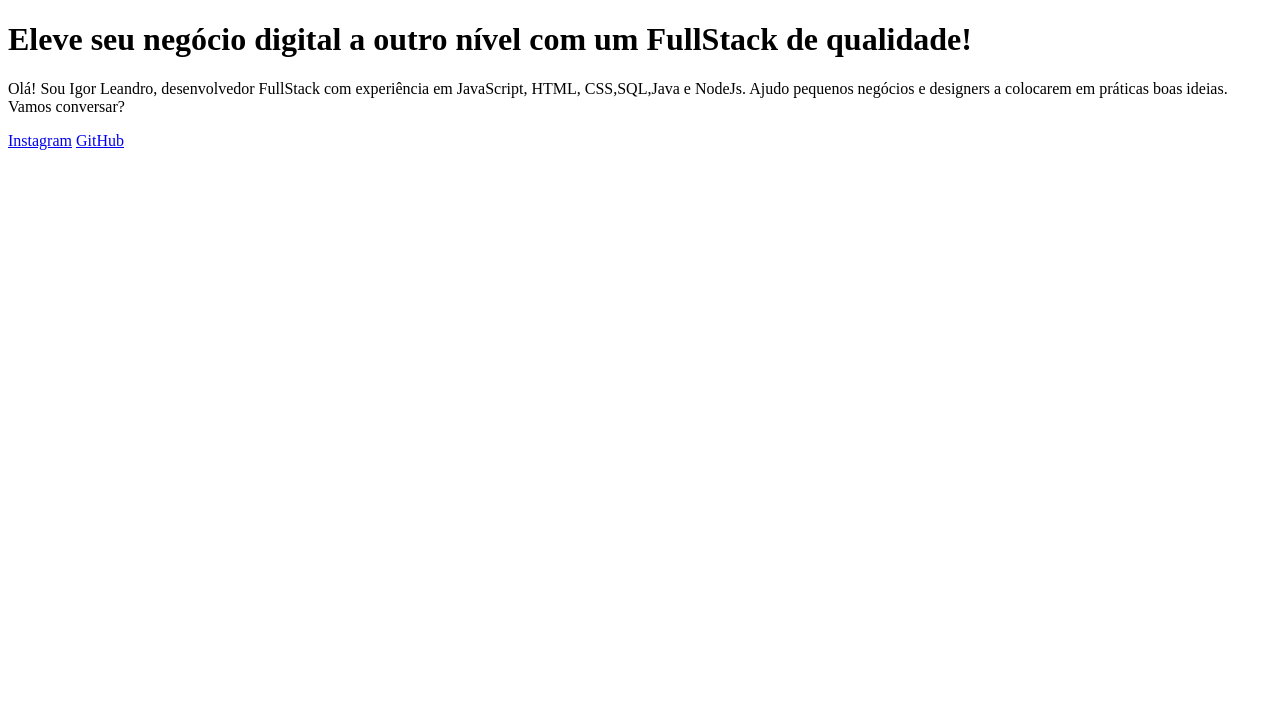
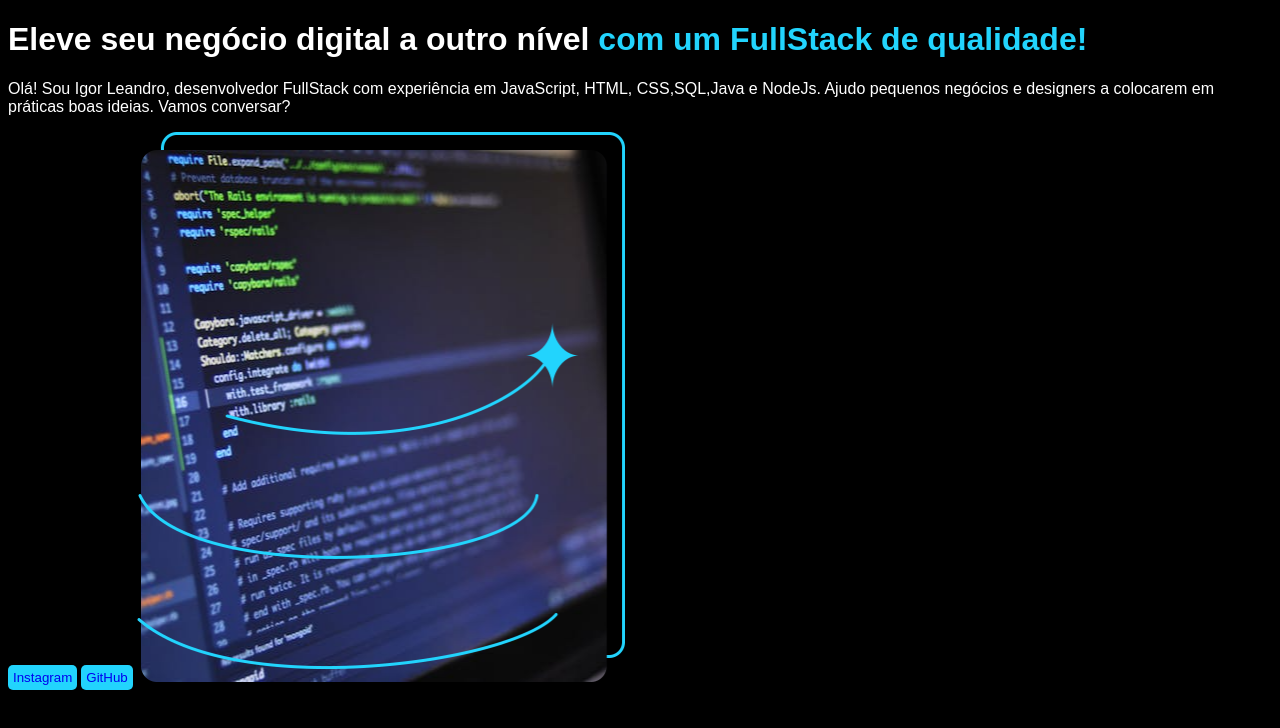
Before and after one commit to IgorLeandroMedeiros/projeto_1_alura, a plain HTML site: page pages/card_portfolio.html in a window 1280 px wide. Drawn offline with Linux system fonts and the light colour scheme.

Commit message:
modificações no card_portfolio.css e card_portfolio.html

```diff
--- a/pages/card_portfolio.html
+++ b/pages/card_portfolio.html
@@ -3,6 +3,7 @@
   <head>
     <meta charset="UTF-8" />
     <meta name="viewport" content="width=device-width, initial-scale=1.0" />
+    <link rel="stylesheet" href="../styles/card_portfolio.css" />
     <title>Card</title>
   </head>
   <body>
@@ -21,8 +22,14 @@
         JavaScript, HTML, CSS,SQL,Java e NodeJs. Ajudo pequenos negócios e
         designers a colocarem em práticas boas ideias. Vamos conversar?
       </p>
-      <a href="https://www.instagram.com/">Instagram</a>
-      <a href="https://github.com/IgorLeandroMedeiros">GitHub</a>
+      <button><a href="https://www.instagram.com/">Instagram</a></button>
+      <button>
+        <a href="https://github.com/IgorLeandroMedeiros">GitHub</a>
+      </button>
+      <img id="img-card"
+        src="../images/bg-code-figma.png"
+        alt="Tela de notebook com códigos!"
+      />
     </main>
 
     <footer></footer>
--- /dev/null
+++ b/styles/card_portfolio.css
@@ -0,0 +1,35 @@
+body {
+  background-color: black;
+}
+h1 {
+  color: white;
+  font-family: "Krona One", sans-serif;
+}
+#destaque-blue {
+  color: #22d4fd;
+}
+p {
+  color: white;
+  font-family: "Montserrat", sans-serif;
+}
+
+button {
+  background-color: #22d4fd;
+  color: white;
+  border: none;
+  padding: 5px;
+  border-radius: 5px;
+  margin-bottom: 5px;
+  font-family: "Montserrat", sans-serif;
+}
+
+a {
+  text-decoration: none;
+  padding: 0;
+  margin: 0;
+}
+
+#img-card {
+  width: 488px;
+  height: 550px;
+}
```
